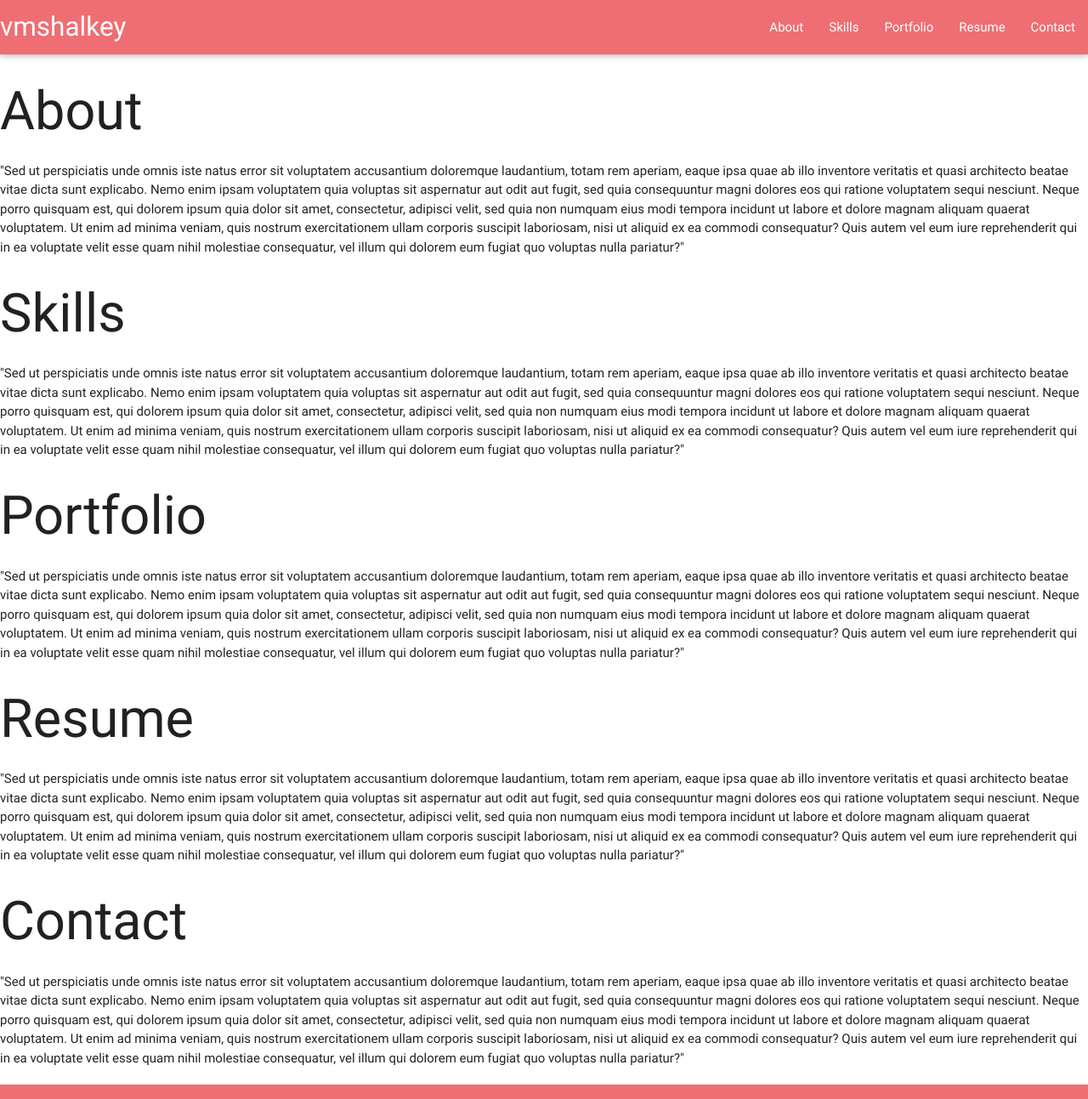
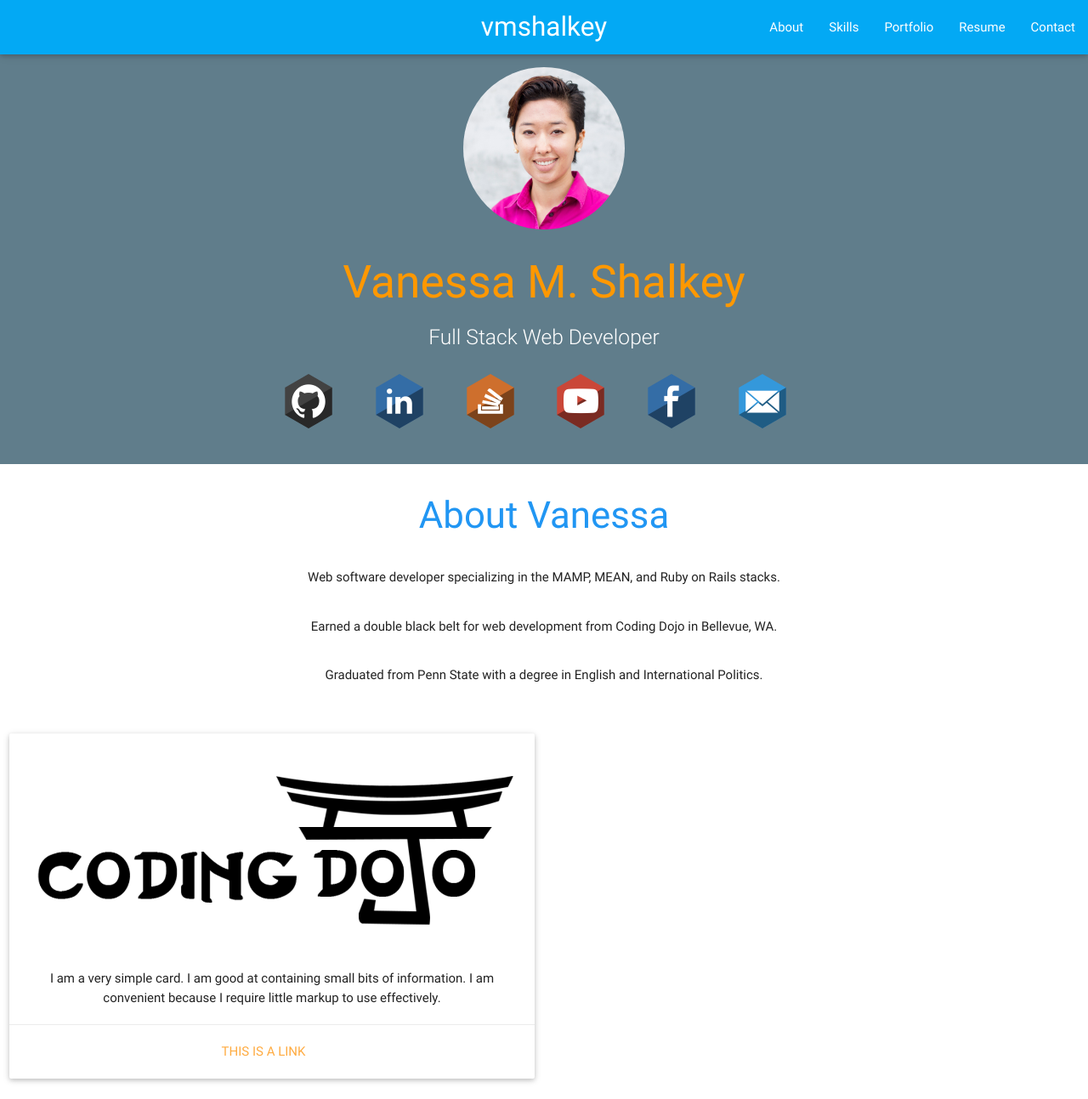
Before and after one commit to vmshalkey/vmshalkey.github.io, a plain HTML site: page index.html in a window 1280 px wide. Shown: the top 1293 px of the page at 85% size. Drawn offline with nearby package versions, Linux system fonts and the light colour scheme.

Commit message:
added social media buttons

```diff
--- a/index.html
+++ b/index.html
@@ -21,8 +21,8 @@
 
 	<div class="navbar-fixed">
 		<nav>
-			<div class="nav-wrapper">
-				<a href="#!" class="brand-logo col s1">vmshalkey</a>
+			<div class="nav-wrapper light-blue">
+				<a href="#!" class="brand-logo center">vmshalkey</a>
 				<a href="#" data-activates="mobile-demo" class="button-collapse"><i class="material-icons">menu</i></a>
 				<ul class="right hide-on-med-and-down">
 					<li><a href="#about">About</a></li>
@@ -31,7 +31,7 @@
 					<li><a href="#resume">Resume</a></li>
 					<li><a href="#contact">Contact</a></li>
 				</ul>
-				<ul class="side-nav" id="mobile-demo">
+				<ul id="mobile-demo" class="side-nav">
 					<li><a href="#about">About</a></li>
 					<li><a href="#skills">Skills</a></li>
 					<li><a href="#portfolio">Portfolio</a></li>
@@ -42,11 +42,83 @@
 		</nav>
 	</div>
 
-	<div id="main">
-		<div id="about">
-			<h1>About</h1>
-			<p>"Sed ut perspiciatis unde omnis iste natus error sit voluptatem accusantium doloremque laudantium, totam rem aperiam, eaque ipsa quae ab illo inventore veritatis et quasi architecto beatae vitae dicta sunt explicabo. Nemo enim ipsam voluptatem quia voluptas sit aspernatur aut odit aut fugit, sed quia consequuntur magni dolores eos qui ratione voluptatem sequi nesciunt. Neque porro quisquam est, qui dolorem ipsum quia dolor sit amet, consectetur, adipisci velit, sed quia non numquam eius modi tempora incidunt ut labore et dolore magnam aliquam quaerat voluptatem. Ut enim ad minima veniam, quis nostrum exercitationem ullam corporis suscipit laboriosam, nisi ut aliquid ex ea commodi consequatur? Quis autem vel eum iure reprehenderit qui in ea voluptate velit esse quam nihil molestiae consequatur, vel illum qui dolorem eum fugiat quo voluptas nulla pariatur?"</p>
+	<div class="section blue-grey">
+		<div class="row">
+			<div class="col s2 offset-s5">
+				<img class="responsive-img circle" src="images/profile.jpg">
+			</div>
 		</div>
+		<div class="row">
+			<h2 class="header center orange-text">Vanessa M. Shalkey</h2>
+			<h5 class="center white-text light">Full Stack Web Developer</h5>
+		</div>
+		<div class="row">
+			<div class="col s1 offset-s3">
+				<a href="https://github.com/vmshalkey">
+					<img class="responsive-img" src="images/github-hex.png">
+				</a>
+			</div>
+			<div class="col s1">
+				<a href="https://www.linkedin.com/in/vmshalkey">
+					<img class="responsive-img" src="images/linkedin-hex.png">
+				</a>
+			</div>
+			<div class="col s1">
+				<a href="http://stackoverflow.com/users/5684492/vmshalkey">
+					<img class="responsive-img" src="images/stackoverflow-hex.png">
+				</a>
+			</div>
+			<div class="col s1">
+				<a href="https://www.youtube.com/channel/UCmXCpqhIUpaPNE993U6pS2A/feed?view_as=public">
+					<img class="responsive-img" src="images/youtube-hex.png">
+				</a>
+			</div>
+			<div class="col s1">
+				<a href="https://www.facebook.com/vmshalkey">
+					<img class="responsive-img" src="images/facebook-hex.png">
+				</a>
+			</div>
+			<div class="col s1">
+				<img class="responsive-img" src="images/mail-hex.png">
+			</div>
+		</div>
+	</div>
+
+	<div id="about" class="container">
+		<div class="section">
+			<div class="row">
+				<h3 class="center blue-text">About Vanessa</h3>
+			</div>
+			<div class="row">
+				<p class="center">Web software developer specializing in the MAMP, MEAN, and Ruby on Rails stacks.</p>
+			</div>
+			<div class="row">
+				<p class="center">Earned a double black belt for web development from Coding Dojo in Bellevue, WA.</p>
+			</div>
+			<div class="row">
+				<p class="center">Graduated from Penn State with a degree in English and International Politics.</p>
+			</div>
+		</div>
+	</div>
+
+	<div class="row center">
+        <div class="col s6 offset-s2">
+          <div class="card center">
+            <div class="card-image">
+              <img src="images/codingdojo.png">
+              <span class="card-title">Card Title</span>
+            </div>
+            <div class="card-content">
+              <p>I am a very simple card. I am good at containing small bits of information.
+              I am convenient because I require little markup to use effectively.</p>
+            </div>
+            <div class="card-action">
+              <a href="#">This is a link</a>
+            </div>
+          </div>
+        </div>
+      </div>
+
 
 		<div id="skills">
 			<h1>Skills</h1>
@@ -67,7 +139,6 @@
 			<h1>Contact</h1>
 			<p>"Sed ut perspiciatis unde omnis iste natus error sit voluptatem accusantium doloremque laudantium, totam rem aperiam, eaque ipsa quae ab illo inventore veritatis et quasi architecto beatae vitae dicta sunt explicabo. Nemo enim ipsam voluptatem quia voluptas sit aspernatur aut odit aut fugit, sed quia consequuntur magni dolores eos qui ratione voluptatem sequi nesciunt. Neque porro quisquam est, qui dolorem ipsum quia dolor sit amet, consectetur, adipisci velit, sed quia non numquam eius modi tempora incidunt ut labore et dolore magnam aliquam quaerat voluptatem. Ut enim ad minima veniam, quis nostrum exercitationem ullam corporis suscipit laboriosam, nisi ut aliquid ex ea commodi consequatur? Quis autem vel eum iure reprehenderit qui in ea voluptate velit esse quam nihil molestiae consequatur, vel illum qui dolorem eum fugiat quo voluptas nulla pariatur?"</p>
 		</div>
-	</div>
 
 	<footer class="page-footer">
 		<div class="container">
```
Also changed, not shown: images/codingdojo.png (added), images/facebook-hex.png (added), images/github-hex.png (added), images/google_plus-hex.png (added), images/linkedin-hex.png (added), images/mail-hex.png (added), images/profile.jpg (renamed from profile.jpg), images/stackoverflow-hex.png (added), images/twitter-hex.png (added), images/wordpress-hex.png (added), images/youtube-hex.png (added).
